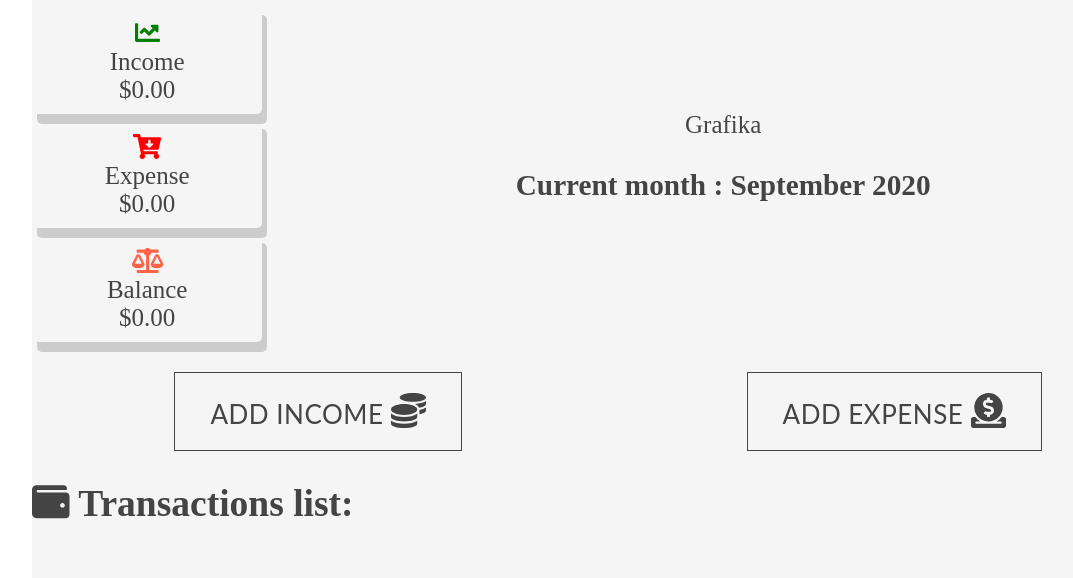
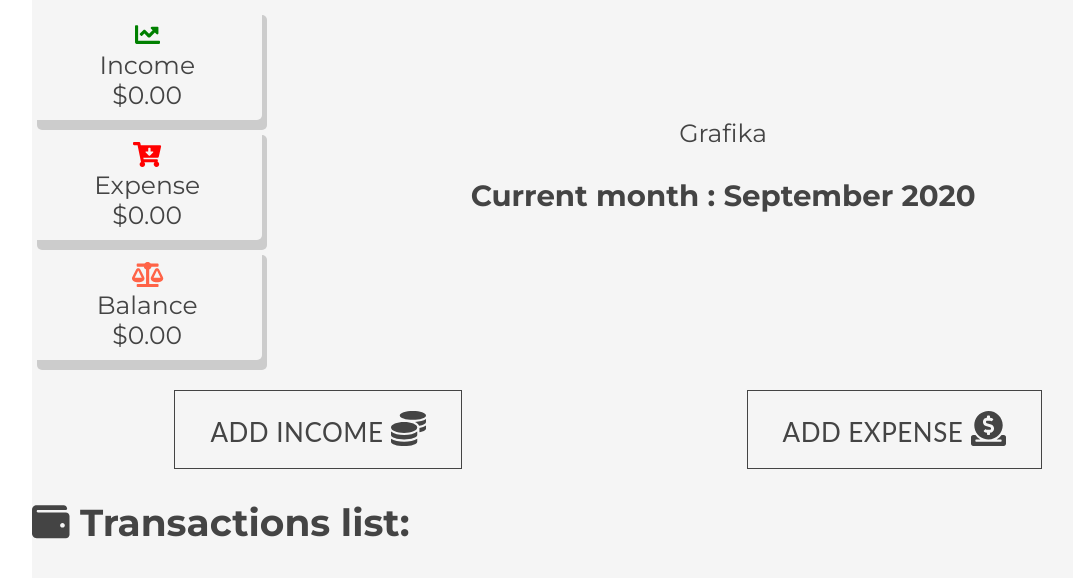
Before and after one commit to greg19850/Budget-Planner-Project, a React app: page / in a window 1280 px wide. Shown: the top 578 px of the page, without its empty margins (32-1105 px from the left). Built offline with nearby package versions, Linux system fonts and the light colour scheme.

Commit message:
update App.css (add font-family)

```diff
--- a/src/components/App.css
+++ b/src/components/App.css
@@ -1,5 +1,8 @@
+@import url("https://fonts.googleapis.com/css2?family=Montserrat:wght@400;700&display=swap");
+
 body {
   box-sizing: border-box;
+  font-family: "Montserrat", sans-serif;
   color: #444;
   font-size: 25px;
   margin: 0;
```
